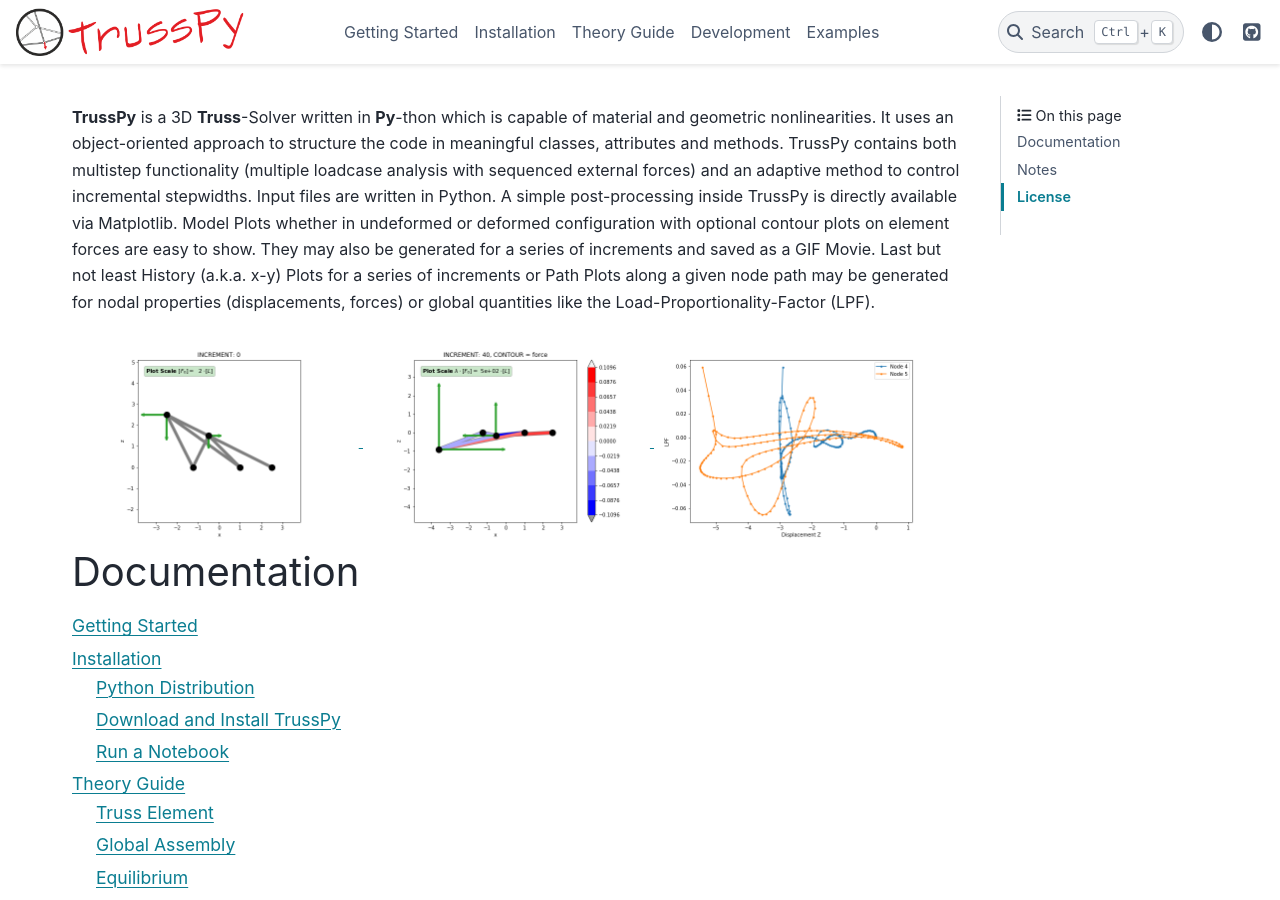
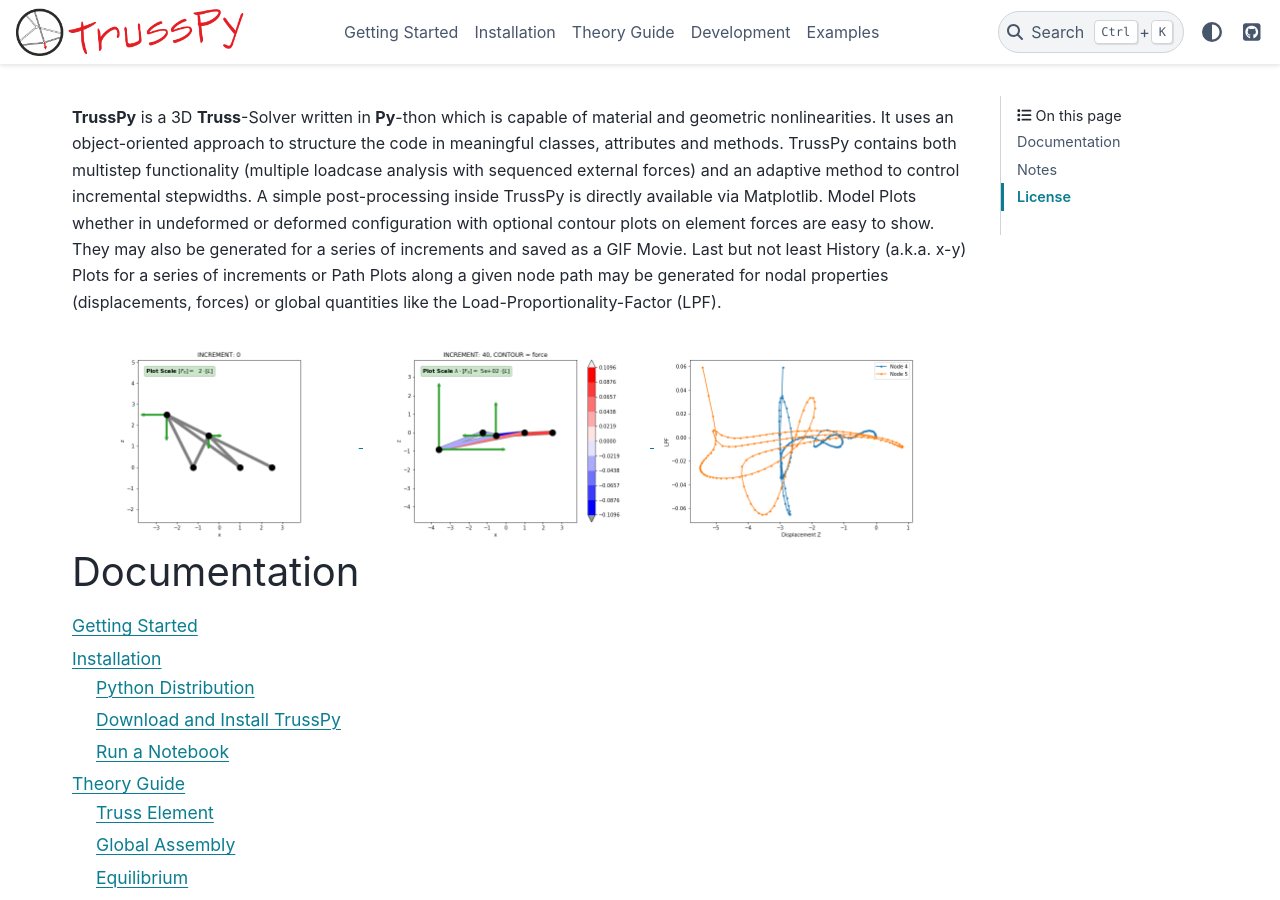
Before and after one commit to adtzlr/trusspy, a Sphinx documentation site: the page built from docs/index.rst, in a window 1280 px wide and 900 px high. Built offline with Sphinx 7.4.7 and the PyData theme 0.15.4, drawn with Linux system fonts in a browser that asks for light colours.

```diff
--- a/docs/index.rst
+++ b/docs/index.rst
@@ -3,7 +3,7 @@
    You can adapt this file completely to your liking, but it should at least
    contain the root `toctree` directive.
 
-**TrussPy** is a 3D **Truss**-Solver written in **Py**-thon which is capable of material and geometric nonlinearities. It uses an object-oriented approach to structure the code in meaningful classes, attributes and methods. TrussPy contains both multistep functionality (multiple loadcase analysis with sequenced external forces) and an adaptive method to control incremental stepwidths. Input files are written in Python. A simple post-processing inside TrussPy is directly available via Matplotlib. Model Plots whether in undeformed or deformed configuration with optional contour plots on element forces are easy to show. They may also be generated for a series of increments and saved as a GIF Movie. Last but not least History (a.k.a. x-y) Plots for a series of increments or Path Plots along a given node path may be generated for nodal properties (displacements, forces) or global quantities like the Load-Proportionality-Factor (LPF).
+**TrussPy** is a 3D **Truss**-Solver written in **Py**-thon which is capable of material and geometric nonlinearities. It uses an object-oriented approach to structure the code in meaningful classes, attributes and methods. TrussPy contains both multistep functionality (multiple loadcase analysis with sequenced external forces) and an adaptive method to control incremental stepwidths. A simple post-processing inside TrussPy is directly available via Matplotlib. Model Plots whether in undeformed or deformed configuration with optional contour plots on element forces are easy to show. They may also be generated for a series of increments and saved as a GIF Movie. Last but not least History (a.k.a. x-y) Plots for a series of increments or Path Plots along a given node path may be generated for nodal properties (displacements, forces) or global quantities like the Load-Proportionality-Factor (LPF).
 
 .. image:: examples/data_eNTA-A/model_undeformed_inc0_xz.png
    :width: 32%
```
Also changed, not shown: README.md (+1 -1 lines).
